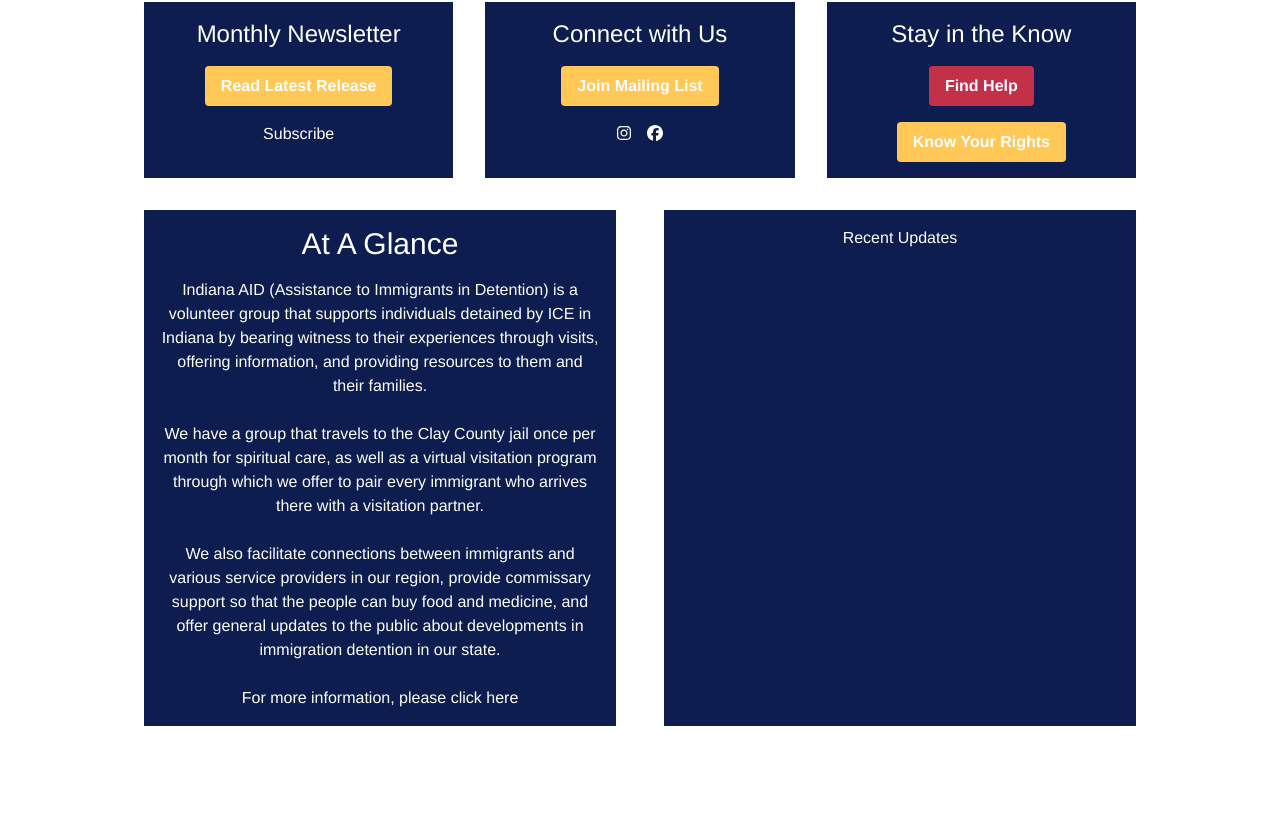
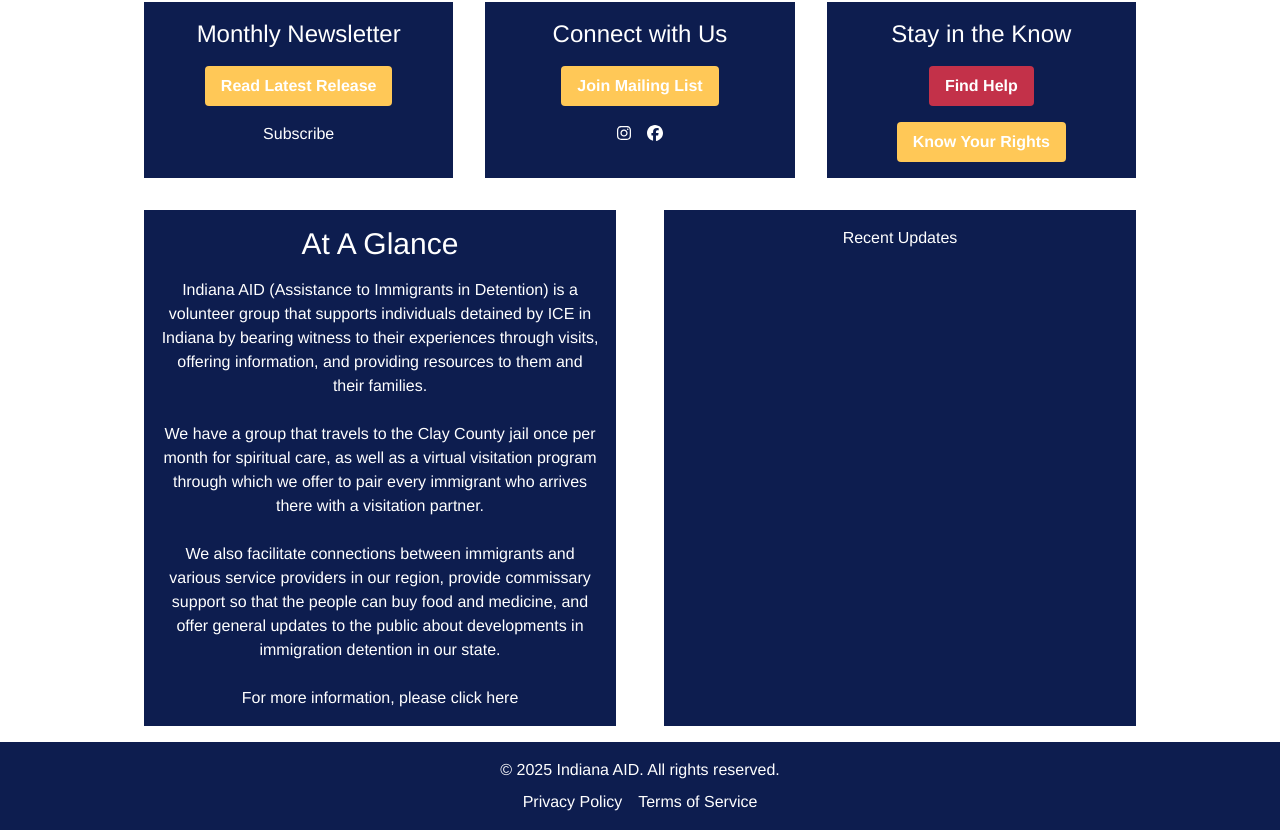
Before and after one commit to ccmalcom/indiana-aid, a Next.js app: page / in a window 1280 px wide. Shown: the part 478-1308 px from the top of the page. Before the commit the page ends 1220 px from the top, so only its background shows below. Built offline with nearby package versions, Linux system fonts and the light colour scheme.

Commit message:
basic footer added

```diff
--- a/src/app/layout.js
+++ b/src/app/layout.js
@@ -1,6 +1,7 @@
 import { Geist, Geist_Mono } from "next/font/google";
 import "./globals.css";
 import Nav from "./ui/Nav";
+import Footer from "./ui/Footer";
 
 import '@fortawesome/fontawesome-svg-core/styles.css';
 import { config } from '@fortawesome/fontawesome-svg-core';
@@ -27,10 +28,14 @@ export default function RootLayout({ children }) {
     <html lang="en">
 
       <body
-        className={`${geistSans.variable} ${geistMono.variable} antialiased`}
+        className={`${geistSans.variable} ${geistMono.variable} antialiased min-h-[100vh] flex flex-col`}
       >
         <Nav />
-        {children}
+        <main className="flex-grow">
+
+          {children}
+        </main>
+        <Footer />
       </body>
     </html>
   );
--- a/src/app/page.jsx
+++ b/src/app/page.jsx
@@ -7,7 +7,7 @@ export default function Home() {
   const currentIssue = 'Current Issue: September 2023';
 
   return (
-    <div id='fullView' className="h-screen w-[90vw] md:w-[80vw] m-auto" >
+    <div id='fullView' className="min-h-screen w-[90vw] md:w-[80vw] m-auto" >
 
       <Hero />
 
--- /dev/null
+++ b/src/app/ui/Footer/index.jsx
@@ -0,0 +1,15 @@
+
+
+export default function Footer() {
+    return (
+        <footer className="bg-blue text-white py-4 mt-auto ">
+            <div className="container mx-auto text-center">
+                <p>&copy; 2025 Indiana AID. All rights reserved.</p>
+                <div className="flex justify-center space-x-4 mt-2">
+                    <a href="/privacy" className="text-white hover:text-yellow">Privacy Policy</a>
+                    <a href="/terms" className="text-white hover:text-yellow">Terms of Service</a>
+                </div>
+            </div>
+        </footer>
+    );
+}
```
